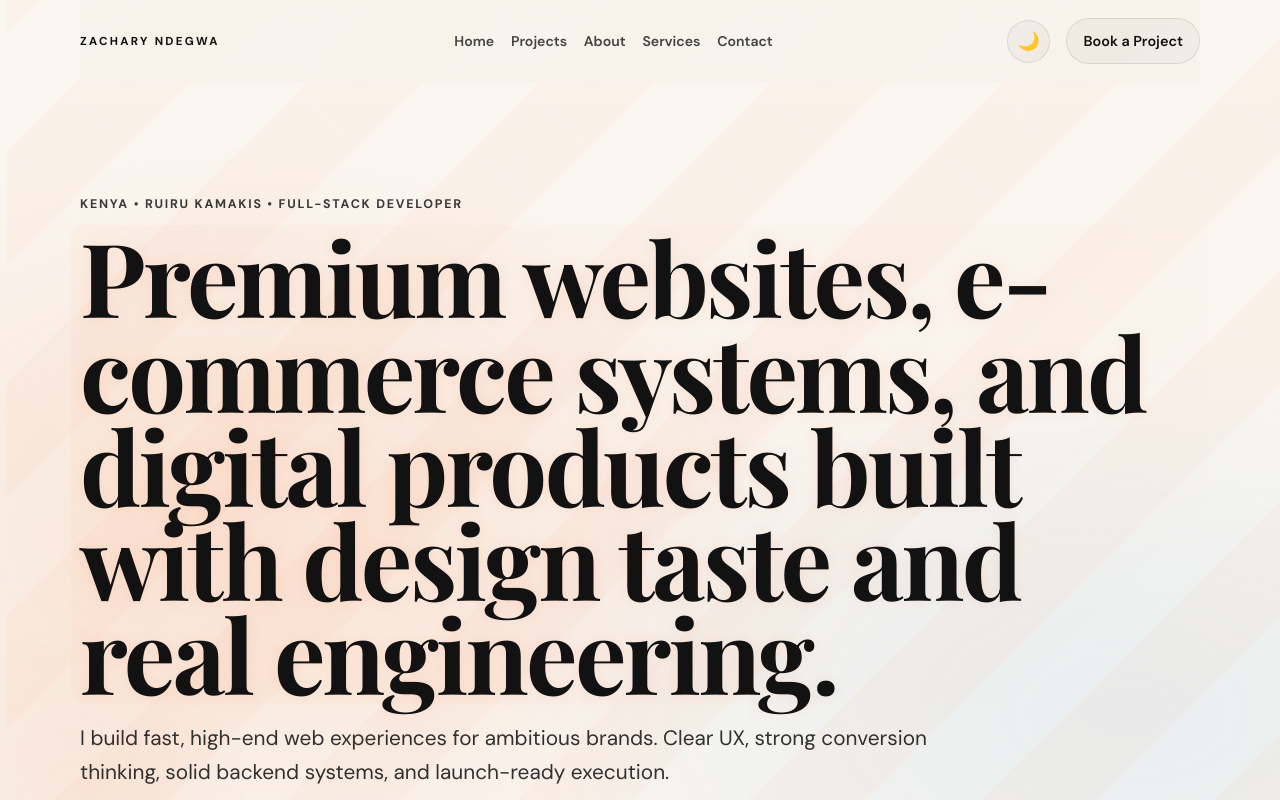
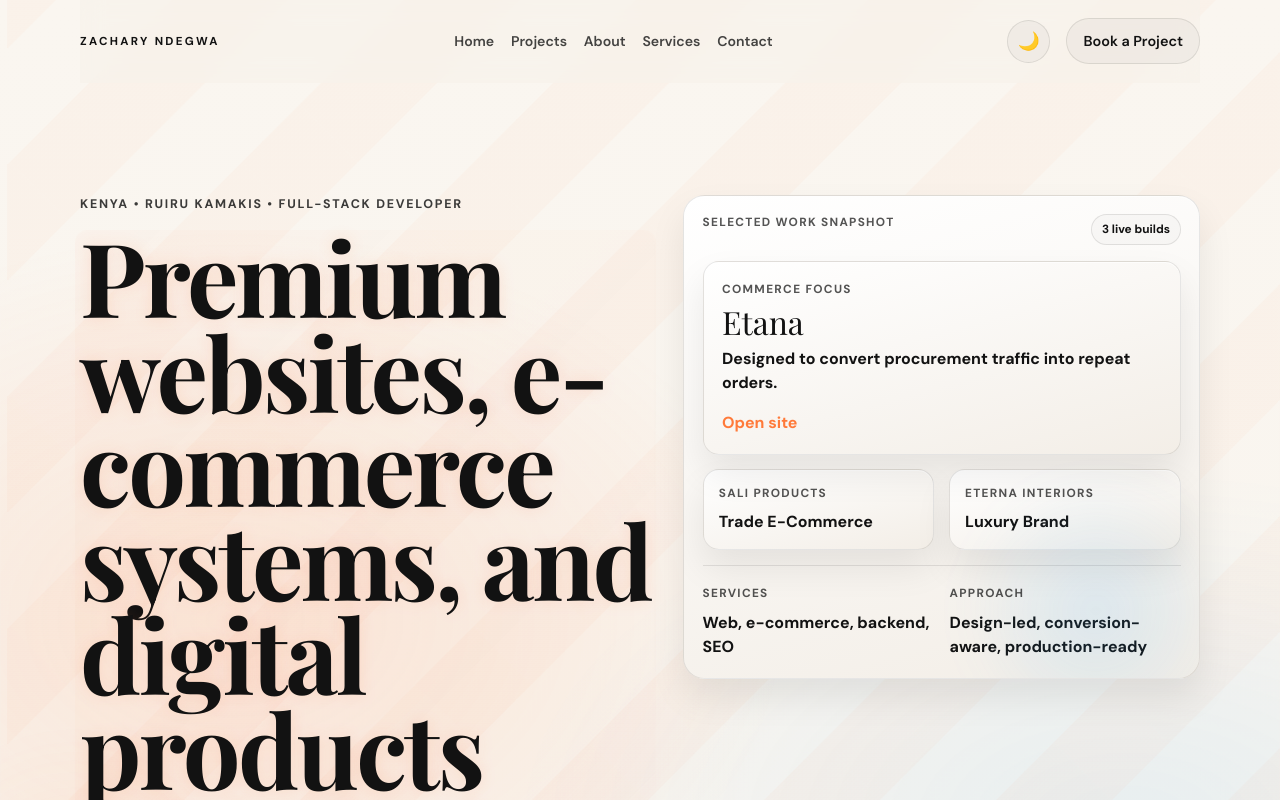
Before and after one commit to kellyworkos00-droid/potfolio, a Next.js app: page / in a window 1280 px wide. Shown: the top 800 px of the page. Built offline with nearby package versions, Linux system fonts and the light colour scheme; no server answers.

Commit message:
Refine homepage hero section

```diff
--- a/src/app/globals.css
+++ b/src/app/globals.css
@@ -264,6 +264,150 @@ a {
 .hero {
   padding: 7rem 0 3.5rem;
   transform: translate3d(0, calc(var(--scroll-progress) * -34px), 0);
+}
+
+.hero-shell {
+  display: grid;
+  grid-template-columns: minmax(0, 1.05fr) minmax(320px, 0.95fr);
+  align-items: start;
+  gap: 2rem;
+}
+
+.hero-copy {
+  min-width: 0;
+}
+
+.hero-visual {
+  position: relative;
+}
+
+.hero-visual-frame {
+  position: relative;
+  padding: 1.15rem;
+  border: 1px solid var(--line);
+  border-radius: 1.35rem;
+  background:
+    radial-gradient(circle at top right, #ff7a3a1a, transparent 34%),
+    linear-gradient(165deg, #171717, #0b0b0b);
+  box-shadow: 0 26px 56px #00000040, inset 0 1px 0 #ffffff10;
+  overflow: hidden;
+}
+
+.hero-visual-frame::before {
+  content: "";
+  position: absolute;
+  inset: auto -8% -16% auto;
+  width: 18rem;
+  height: 18rem;
+  border-radius: 999px;
+  background: radial-gradient(circle, #2fa7ff22, transparent 68%);
+  filter: blur(18px);
+  pointer-events: none;
+}
+
+.hero-visual-header,
+.hero-visual-footer {
+  display: flex;
+  align-items: start;
+  justify-content: space-between;
+  gap: 1rem;
+}
+
+.hero-visual-header p,
+.hero-visual-footer span,
+.hero-feature-card p,
+.hero-mini-card p {
+  margin: 0;
+  font-size: 0.74rem;
+  font-weight: 700;
+  letter-spacing: 0.11em;
+  text-transform: uppercase;
+  opacity: 0.72;
+}
+
+.hero-visual-header span {
+  padding: 0.35rem 0.6rem;
+  border: 1px solid var(--line);
+  border-radius: 999px;
+  font-size: 0.74rem;
+  font-weight: 700;
+  background: #ffffff08;
+}
+
+.hero-feature-card {
+  position: relative;
+  margin-top: 1rem;
+  padding: 1.15rem;
+  border: 1px solid var(--line);
+  border-radius: 1rem;
+  background: linear-gradient(160deg, #111111, #101010);
+  box-shadow: 0 20px 44px #00000030;
+}
+
+.hero-feature-card h2 {
+  margin: 0.45rem 0 0;
+  font-family: var(--font-playfair), serif;
+  font-size: clamp(1.3rem, 2.6vw, 2rem);
+  line-height: 1.08;
+}
+
+.hero-feature-card strong,
+.hero-mini-card strong,
+.hero-visual-footer strong {
+  display: block;
+  margin-top: 0.45rem;
+  line-height: 1.5;
+}
+
+.hero-feature-card a {
+  display: inline-flex;
+  margin-top: 1rem;
+  color: var(--accent);
+  font-weight: 700;
+  text-decoration: none;
+}
+
+.hero-mini-projects {
+  display: grid;
+  grid-template-columns: repeat(2, minmax(0, 1fr));
+  gap: 0.9rem;
+  margin-top: 0.9rem;
+}
+
+.hero-mini-card {
+  padding: 0.95rem;
+  border: 1px solid var(--line);
+  border-radius: 1rem;
+  background: linear-gradient(160deg, #131313, #0d0d0d);
+  box-shadow: 0 16px 34px #00000022;
+}
+
+.hero-visual-footer {
+  margin-top: 0.9rem;
+  padding-top: 0.9rem;
+  border-top: 1px solid var(--line);
+}
+
+.hero-visual-footer > div {
+  flex: 1;
+}
+
+.hero-proof-strip {
+  display: flex;
+  flex-wrap: wrap;
+  gap: 0.7rem;
+  margin-top: 1.2rem;
+}
+
+.hero-proof-strip span {
+  display: inline-flex;
+  align-items: center;
+  padding: 0.55rem 0.8rem;
+  border: 1px solid var(--line);
+  border-radius: 999px;
+  background: #ffffff0c;
+  font-size: 0.8rem;
+  font-weight: 700;
 }
 
 .kicker,
@@ -1285,6 +1429,18 @@ html:not([data-theme]) .contact-info {
   box-shadow: 0 18px 36px #00000014, inset 0 1px 0 #ffffffb3;
 }
 
+html:not([data-theme]) .hero-visual-frame,
+html:not([data-theme]) .hero-feature-card,
+html:not([data-theme]) .hero-mini-card {
+  background: linear-gradient(165deg, #ffffff, #f3eee7);
+  box-shadow: 0 18px 36px #00000014, inset 0 1px 0 #ffffffb3;
+}
+
+html:not([data-theme]) .hero-visual-header span,
+html:not([data-theme]) .hero-proof-strip span {
+  background: #00000005;
+}
+
 html:not([data-theme]) .skills-cloud span,
 html:not([data-theme]) .timeline-card span {
   background: #00000008;
@@ -1671,6 +1827,7 @@ html:not([data-theme]) .case-study-stack-card {
 }
 
 @media (max-width: 980px) {
+  .hero-shell,
   .hero-metrics,
   .hero-grid-3d,
   .about-premium,
@@ -1692,6 +1849,14 @@ html:not([data-theme]) .case-study-stack-card {
     flex-direction: column;
   }
 
+  .hero-visual {
+    order: -1;
+  }
+
+  .hero-visual-footer {
+    flex-direction: column;
+  }
+
   .case-study-float-card {
     position: relative;
     right: auto;
@@ -1740,6 +1905,19 @@ html:not([data-theme]) .case-study-stack-card {
     padding-top: 5.4rem;
   }
 
+  .hero-visual-frame {
+    padding: 0.9rem;
+  }
+
+  .hero-feature-card,
+  .hero-mini-card {
+    padding: 0.9rem;
+  }
+
+  .hero-mini-projects {
+    grid-template-columns: 1fr;
+  }
+
   .top-nav {
     padding-top: 0.8rem;
   }
--- a/src/app/page.tsx
+++ b/src/app/page.tsx
@@ -43,12 +43,14 @@ export default function Home() {
 
       <main>
         <section className="hero wrapper">
+          <div className="hero-shell">
+            <div className="hero-copy">
               <p className="kicker">Kenya • Ruiru Kamakis • Full-Stack Developer</p>
               <h1>
-            Premium websites, e-commerce systems, and digital products built with design taste and real engineering.
+                Premium websites, e-commerce systems, and digital products with design taste and real engineering underneath.
               </h1>
               <p className="lead">
-            I build fast, high-end web experiences for ambitious brands. Clear UX, strong conversion thinking, solid backend systems, and launch-ready execution.
+                I build fast, high-end web experiences for ambitious brands. Clear UX, strong conversion thinking, solid backend systems, and launch-ready execution from strategy to deployment.
               </p>
 
               <div className="hero-ctas">
@@ -58,6 +60,13 @@ export default function Home() {
                 <Link href="/contact" className="btn-secondary">
                   Start a Project
                 </Link>
+              </div>
+
+              <div className="hero-proof-strip" aria-label="Hero proof points">
+                <span>Next.js builds</span>
+                <span>Full-stack delivery</span>
+                <span>Performance-first</span>
+                <span>Kenya-based</span>
               </div>
 
               <div className="hero-metrics">
@@ -72,6 +81,48 @@ export default function Home() {
                 <div>
                   <span>03</span>
                   <p>SEO, performance, deployment, and growth support</p>
+                </div>
+              </div>
+            </div>
+
+            <div className="hero-visual" aria-label="Selected work snapshot">
+              <div className="hero-visual-frame">
+                <div className="hero-visual-header">
+                  <p>Selected Work Snapshot</p>
+                  <span>3 live builds</span>
+                </div>
+
+                <div className="hero-feature-card">
+                  <div>
+                    <p>{projects[0].focusLabel}</p>
+                    <h2>{projects[0].title}</h2>
+                    <strong>{projects[0].focusText}</strong>
+                  </div>
+                  <a href={projects[0].href} target="_blank" rel="noopener noreferrer">
+                    Open site
+                  </a>
+                </div>
+
+                <div className="hero-mini-projects">
+                  {projects.slice(1).map((project) => (
+                    <article key={project.slug} className="hero-mini-card">
+                      <p>{project.title}</p>
+                      <strong>{project.focusLabel}</strong>
+                    </article>
+                  ))}
+                </div>
+
+                <div className="hero-visual-footer">
+                  <div>
+                    <span>Services</span>
+                    <strong>Web, e-commerce, backend, SEO</strong>
+                  </div>
+                  <div>
+                    <span>Approach</span>
+                    <strong>Design-led, conversion-aware, production-ready</strong>
+                  </div>
+                </div>
+              </div>
             </div>
           </div>
         </section>
```
Lines whose indentation alone changed are shown as unchanged.
